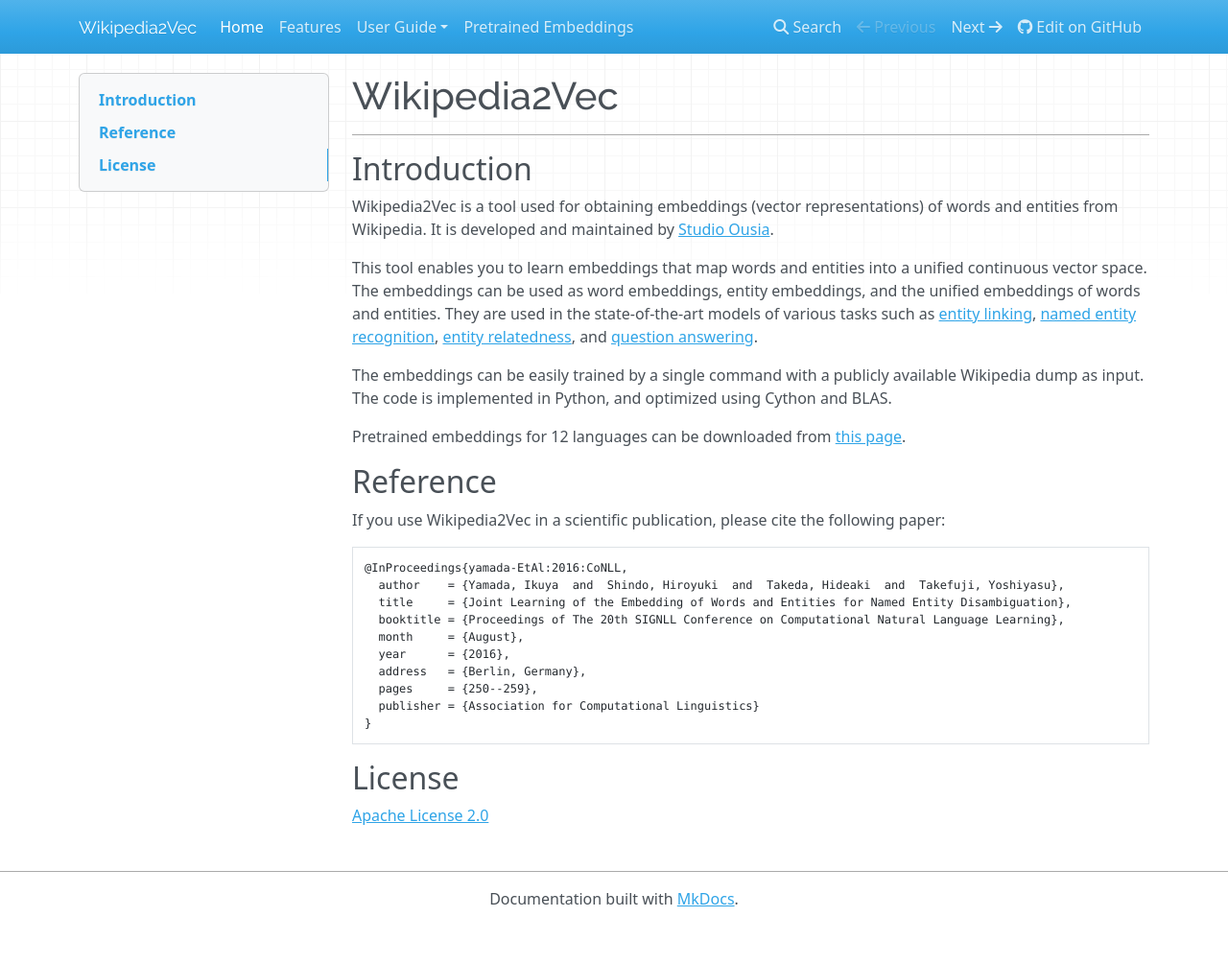
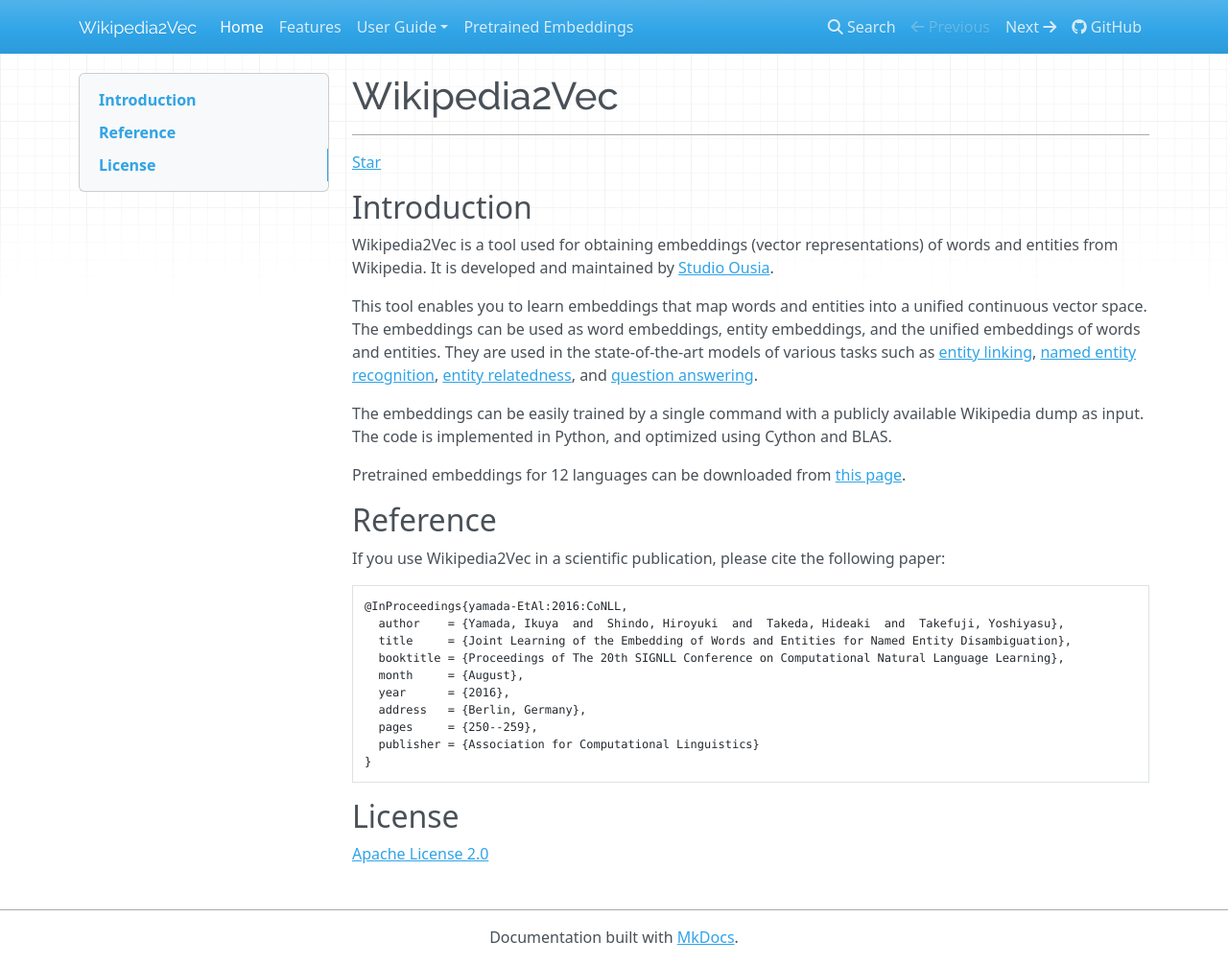
Before and after one commit to wikipedia2vec/wikipedia2vec, an MkDocs documentation site: the page built from docs/index.md, in a window 1280 px wide and 1005 px high. Shown: the whole window at 96% size. Built offline with MkDocs 1.6.1, drawn with Linux system fonts in a browser that asks for light colours; nearby versions of some CDN libraries; old or Windows-style settings are respelled for this version of MkDocs; some of the changed lines change nothing that is shown.

Commit message:
add github star button to the document

```diff
--- a/docs/custom_theme/main.html
+++ b/docs/custom_theme/main.html
@@ -4,3 +4,8 @@
         {{ super() }}
         <link href="https://fonts.googleapis.com/css?family=Raleway:400,500" rel="stylesheet">
 {% endblock %}
+
+{% block scripts %}
+        <script src="https://buttons.github.io/buttons.js"></script>
+        {{ super() }}
+{% endblock %}
--- a/docs/index.md
+++ b/docs/index.md
@@ -1,5 +1,7 @@
 <h1 id="main_title">Wikipedia2Vec</h1>
 ---
+
+<a class="github-button" href="https://github.com/wikipedia2vec/wikipedia2vec" data-size="large" data-show-count="true" aria-label="Star wikipedia2vec/wikipedia2vec on GitHub">Star</a>
 
 Introduction
 ------------
--- a/mkdocs.yml
+++ b/mkdocs.yml
@@ -1,6 +1,7 @@
 site_name: Wikipedia2Vec
 site_description: Wikipedia2Vec is a tool used for obtaining embeddings (vector representations) of words and entities from Wikipedia. The emnbeddings can be used as word embeddings, entity embeddings, and the unified embeddings of words and entities.
 repo_url: https://github.com/wikipedia2vec/wikipedia2vec
+edit_uri: ""
 site_author: Studio Ousia
 pages:
     - Home: index.md
```
